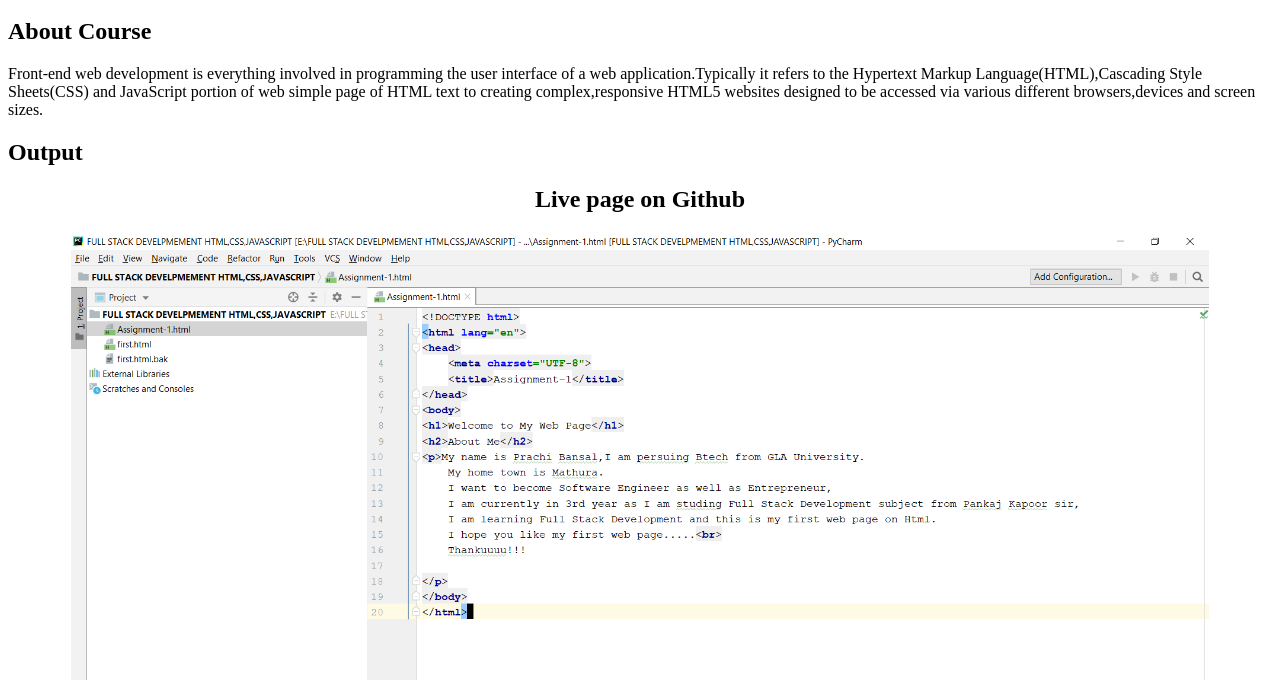
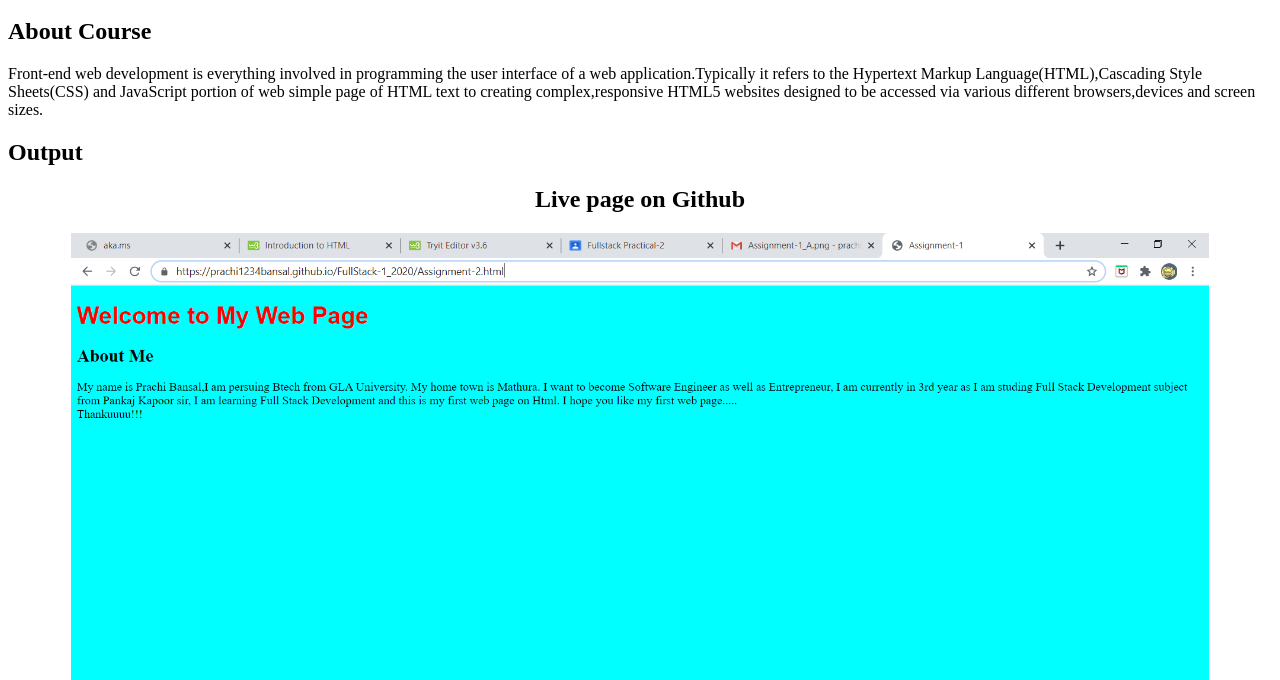
Before and after one commit to prachi1234bansal/Practical_7, a plain HTML site: page practicals/Practical2.html in a window 1280 px wide. Shown: the part 120-800 px from the top of the page. Drawn offline with Linux system fonts and the light colour scheme.

Commit message:
Update Practical2.html

```diff
--- a/practicals/Practical2.html
+++ b/practicals/Practical2.html
@@ -14,6 +14,6 @@
        HTML text to creating complex,responsive HTML5 websites designed to be accessed via various different browsers,devices and screen sizes.</p>
     <h2>Output</h2>
     <h2 style="text-align: center;"> Live page on Github</h2>
-    <p style="text-align: center;"><img style="height: 90%; width: 90%; " src = "..\images\webpage2.png"alt = "Live Page on Git-Hub Screenshot"></p>
+    <p style="text-align: center;"><img style="height: 90%; width: 90%; " src = "..\images\live web page.png"alt = "Live Page on Git-Hub Screenshot"></p>
 </body>
 </html>
```
